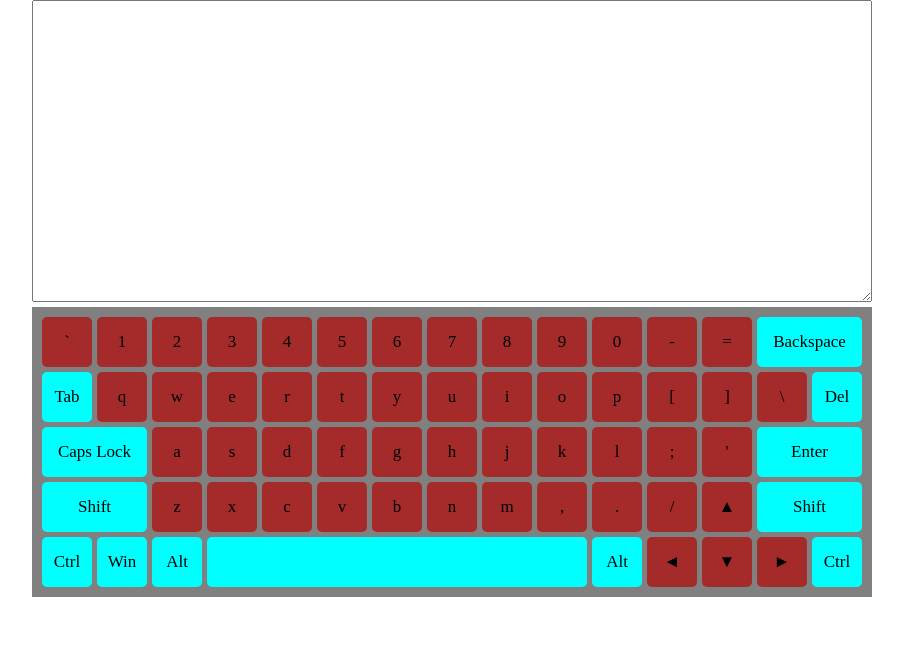
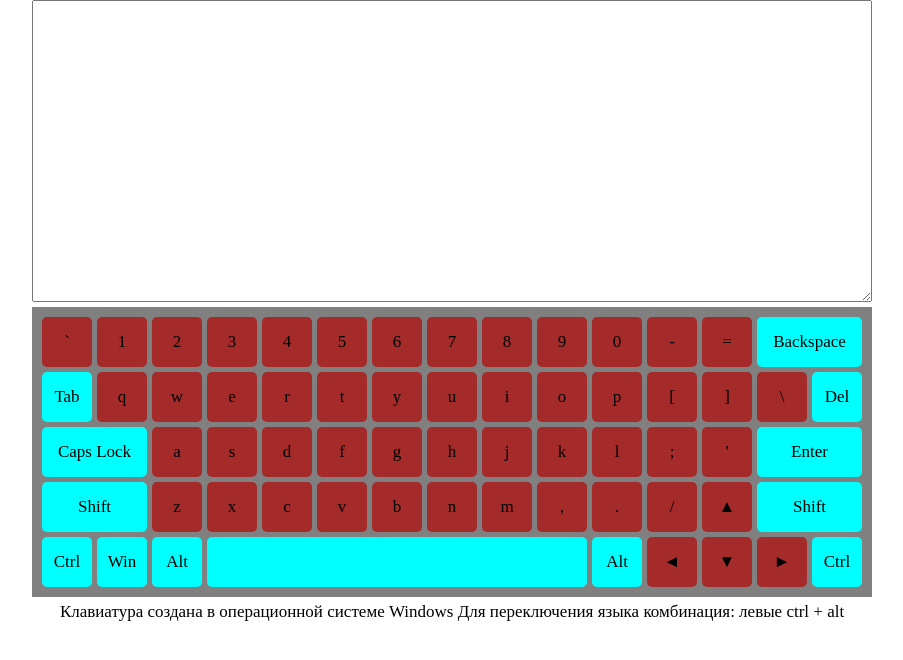
Before and after one commit to stanislav4099/virtual-keyboard, a website with bundled scripts: page index.html in a window 1280 px wide. Shown: the whole page, without its empty margins (188-1091 px from the left). Built offline with nearby package versions, Linux system fonts and the light colour scheme.

Commit message:
feat: added a description of the language switch

```diff
--- a/app.js
+++ b/app.js
@@ -290,8 +290,12 @@ const createKeyBoardComponent = () => {
 
   KEY_ARR.forEach((e) => KEY_CONTAINER.append(e.createKeyComponent()));
 
+  const P = document.createElement('p');
+  P.innerHTML = 'Клавиатура создана в операционной системе Windows Для переключения языка комбинация: левыe ctrl + alt';
+
   WRAPPER.append(TEXTAERA);
   WRAPPER.append(KEY_CONTAINER);
+  WRAPPER.append(P);
 
   BODY.append(WRAPPER);
 
--- a/style.css
+++ b/style.css
@@ -99,3 +99,8 @@ div[class^="Digit"],
 .none {
   display: none;
 }
+
+p{
+  margin: 5px;
+  text-align: center;
+}
```
